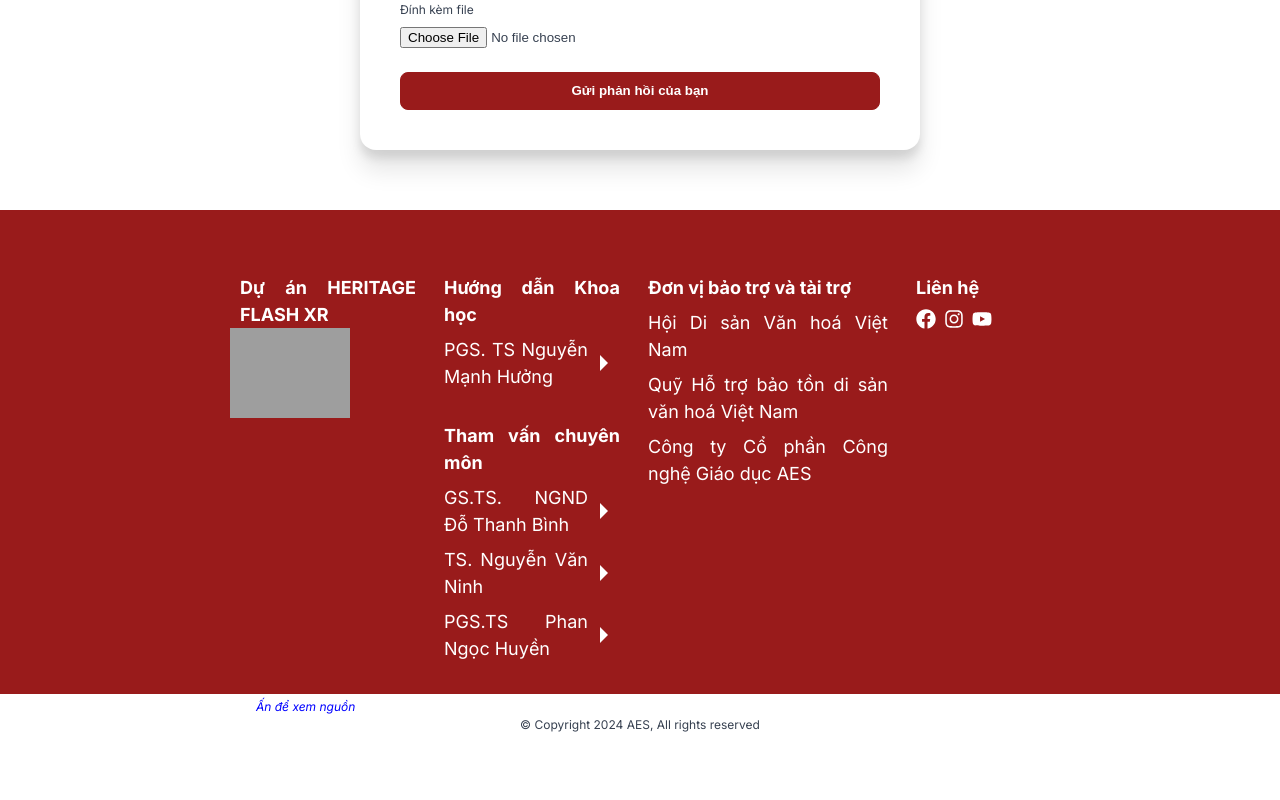
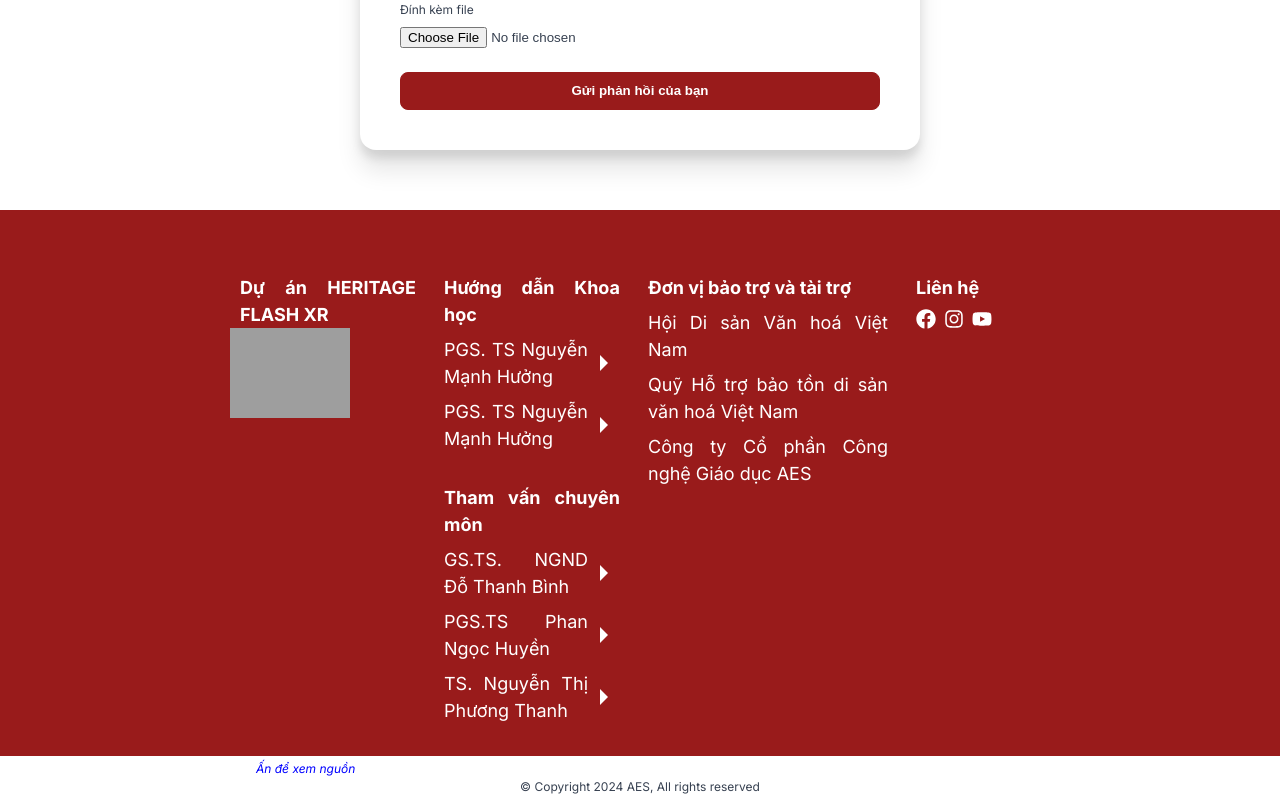
Before and after one commit to Tuanminh2812003/heritagedemo, a React (Create React App) app: page /quanthecodohue in a window 1280 px wide. Shown: the part 7988-8788 px from the top of the page. Before the commit the page ends 8726 px from the top, so only its background shows below. Built offline with nearby package versions, Linux system fonts and the light colour scheme; grey boxes are pictures that could not be loaded.

Commit message:
ver2__footer3

```diff
--- a/src/Components/FooterText/index.js
+++ b/src/Components/FooterText/index.js
@@ -9,11 +9,15 @@ import { IoMdArrowDropdown } from "react-icons/io";
 function FooterText(){
 
     const [info1, setInfo1] = useState(false);
+    const [info1p2, setInfo1p2] = useState(false);
     const [info2, setInfo2] = useState(false);
     const [info3, setInfo3] = useState(false);
     const [info4, setInfo4] = useState(false);
     const clickInfo1 = () => {
         setInfo1(!info1); // Chuyển đổi trạng thái
+    };
+    const clickInfo1p2 = () => {
+        setInfo1p2(!info1p2); // Chuyển đổi trạng thái
     };
     const clickInfo2 = () => {
         setInfo2(!info2); // Chuyển đổi trạng thái
@@ -64,6 +68,25 @@ function FooterText(){
                                     </li>
                                 </ul>
                             )}
+                            <div className="Footer__inner__disc">
+                                <div className="Footer__inner__disc__text">
+                                    PGS. TS Nguyễn Mạnh Hưởng
+                                </div>
+                                <div className="Footer__inner__disc__icon" onClick={clickInfo1p2}>
+                                {info1p2 ? (
+                                    <IoMdArrowDropdown />
+                                ) : (
+                                    <IoMdArrowDropright />
+                                )}
+                                </div>
+                            </div>
+                            {info1p2 && (
+                                <ul className="Footer__inner__info">
+                                    <li>
+                                        Trưởng khoa Lịch sử, Trường Đại học Sư phạm Hà Nội
+                                    </li>
+                                </ul>
+                            )}
 
                             <div className="Footer__inner__title">
                                 Tham vấn chuyên môn
@@ -92,7 +115,7 @@ function FooterText(){
                             )}
                             <div className="Footer__inner__disc">
                                 <div className="Footer__inner__disc__text">
-                                TS. Nguyễn Văn Ninh
+                                PGS.TS Phan Ngọc Huyền
                                 </div>
                                 <div className="Footer__inner__disc__icon" onClick={clickInfo3}>
                                 {info3 ? (
@@ -105,16 +128,16 @@ function FooterText(){
                             {info3 && (
                                 <ul className="Footer__inner__info">
                                     <li>
-                                        Giảng viên chính, Trưởng khoa Lịch sử, Trường ĐHSP Hà Nội
+                                        Giảng viên cao cấp, Phó Trưởng khoa Lịch sử, Trường ĐHSP Hà Nội
                                     </li>
                                     <li>
-                                        Chủ biên và tác giả Sách giáo khoa Lịch sử lớp 6 - 12, bộ sách Cánh Diều
+                                        Tác giả Sách giáo khoa Lịch sử, bộ sách Kết nối tri thức với cuộc sống
                                     </li>
                                 </ul>
                             )}
                             <div className="Footer__inner__disc">
                                 <div className="Footer__inner__disc__text">
-                                PGS.TS Phan Ngọc Huyền
+                                TS. Nguyễn Thị Phương Thanh
                                 </div>
                                 <div className="Footer__inner__disc__icon" onClick={clickInfo4}>
                                 {info4 ? (
@@ -127,10 +150,10 @@ function FooterText(){
                             {info4 && (
                                 <ul className="Footer__inner__info">
                                     <li>
-                                        Giảng viên cao cấp, Phó Trưởng khoa Lịch sử, Trường ĐHSP Hà Nội
+                                        Giảng viên chính Bộ môn Lí luận và Phương pháp dạy học, khoa Lịch sử, Trường Đại học Sư phạm Hà Nội
                                     </li>
                                     <li>
-                                        Tác giả Sách giáo khoa Lịch sử, bộ sách Kết nối tri thức với cuộc sống
+                                        Tác giả SGK Lịch sử, bộ Cánh Diều
                                     </li>
                                 </ul>
                             )}
```
